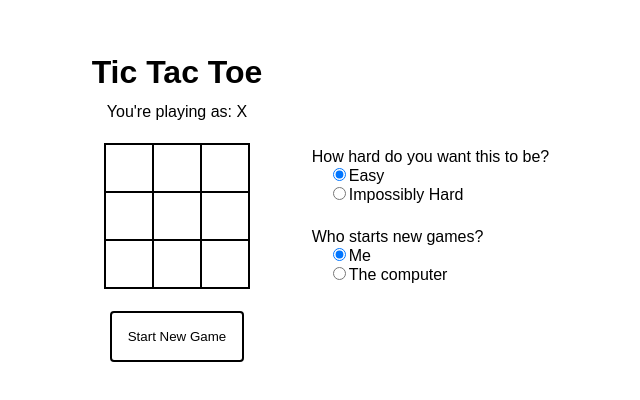
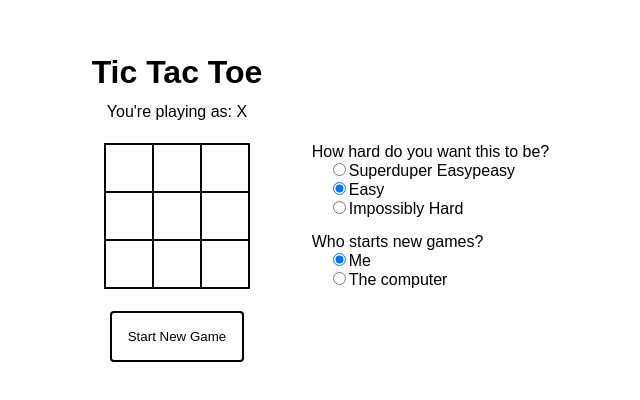
Before and after one commit to MagdalenaHenke/tictactoe, a React (Create React App) app: page / in a window 1280 px wide. Shown: the part 192-592 px from the top of the page, without its empty margins (463-1103 px from the left). Built offline with nearby package versions, Linux system fonts and the light colour scheme.

Commit message:
show superduper easypeasy option

```diff
--- a/src/components/DifficultyPicker.jsx
+++ b/src/components/DifficultyPicker.jsx
@@ -9,6 +9,10 @@ function DifficultyPicker({ difficulty, setDifficulty }) {
       checkedValue={difficulty}
       onChange={setDifficulty}
       options={[
+        {
+          label: 'Superduper Easypeasy',
+          value: 'easyPeasy'
+        },
         {
           label: 'Easy',
           value: 'easy' // LEENA: don't use strings
```
